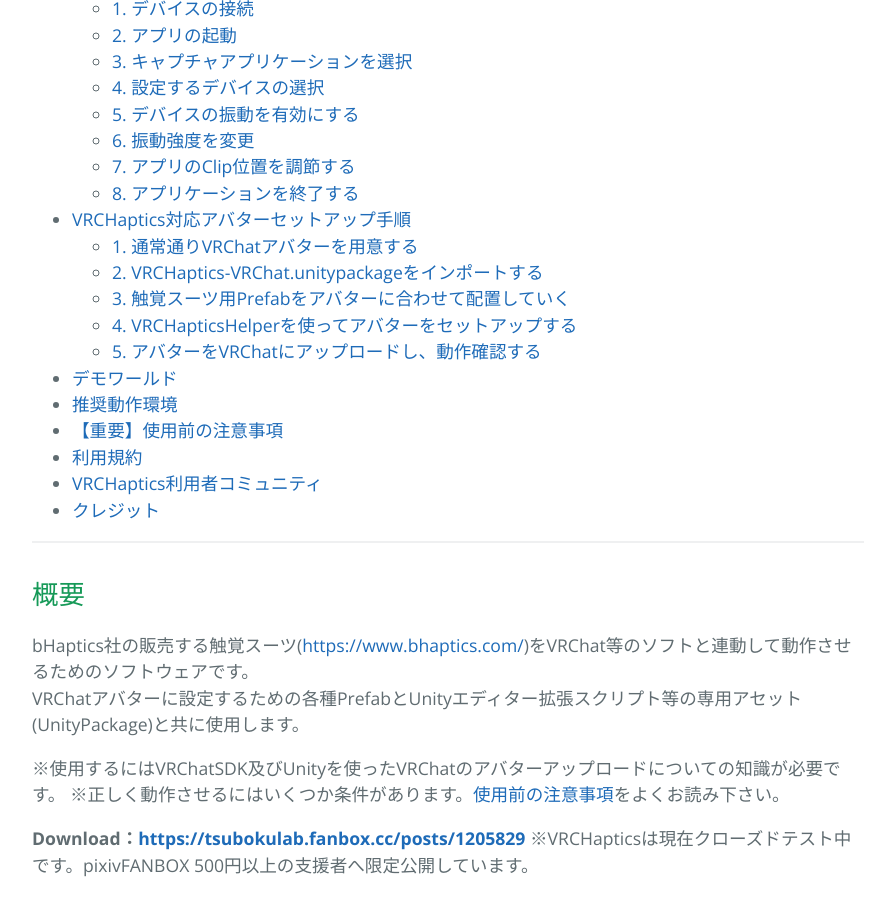
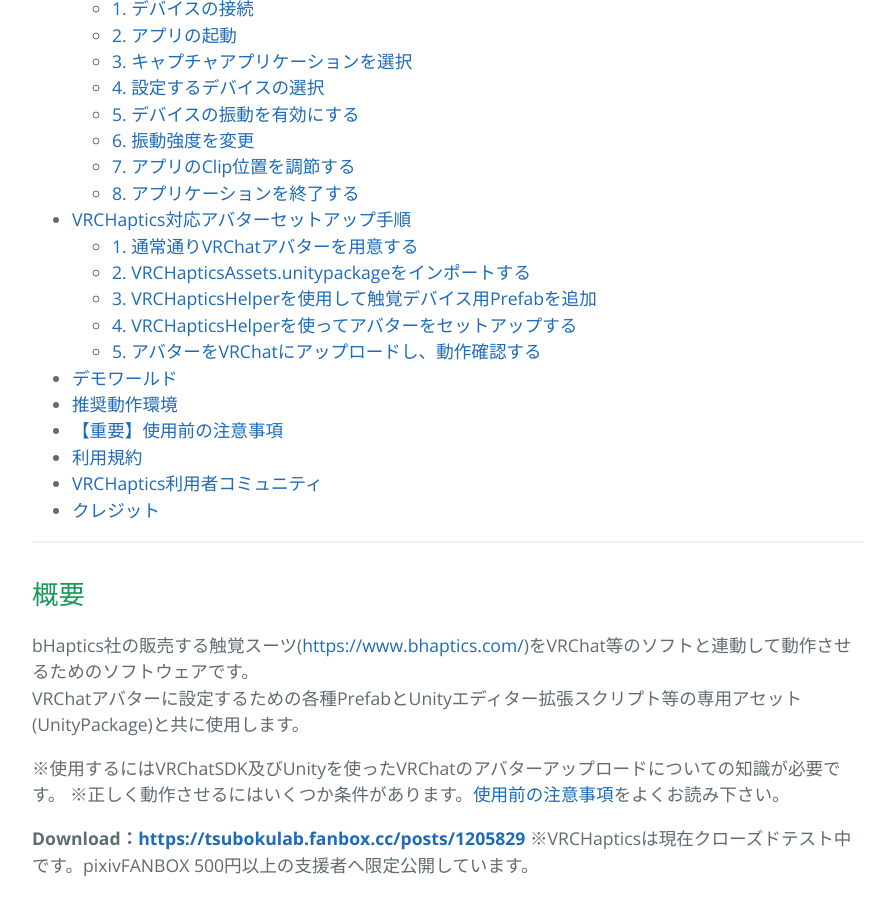
Before and after one commit to TsubokuLab/TsubokuLab.github.io, a Jekyll site: the page built from vrchaptics/index.md, in a window 1280 px wide and 900 px high, scrolled down 1279 px. Shown: the whole window, without its empty margins (192-1074 px from the left). Built offline with Jekyll 4.4.1, drawn with Linux system fonts in a browser that asks for light colours.

Commit message:
update and add image.

```diff
--- a/vrchaptics/index.md
+++ b/vrchaptics/index.md
@@ -26,8 +26,8 @@
   * [8. アプリケーションを終了する](#8-アプリケーションを終了する)
 * [VRCHaptics対応アバターセットアップ手順](#vrchaptics対応アバターセットアップ手順)
   * [1. 通常通りVRChatアバターを用意する](#1-通常通りvrchatアバターを用意する)
-  * [2. VRCHaptics-VRChat.unitypackageをインポートする](#2-vrchaptics-vrchatunitypackageをインポートする)
-  * [3. 触覚スーツ用Prefabをアバターに合わせて配置していく](#3-触覚スーツ用prefabをアバターに合わせて配置していく)
+  * [2. VRCHapticsAssets.unitypackageをインポートする](#2-vrchapticsassetsunitypackageをインポートする)
+  * [3. VRCHapticsHelperを使用して触覚デバイス用Prefabを追加](#3-VRCHapticsHelperを使用して触覚デバイス用Prefabを追加)
   * [4. VRCHapticsHelperを使ってアバターをセットアップする](#4-vrchapticshelperを使ってアバターをセットアップする)
   * [5. アバターをVRChatにアップロードし、動作確認する](#5-アバターをvrchatにアップロードし動作確認する)
 * [デモワールド](#デモワールド)
@@ -177,7 +177,7 @@
 
 ### 2. VRCHapticsAssets.unitypackageをインポートする
 
-![VRCHaptics_09](images\VRCHaptics_09.png)
+![VRCHaptics_09](images\VRCHaptics_import.png)
 
 ### 3. VRCHapticsHelperを使用して触覚デバイス用Prefabを追加
 PrefabにはHidden(可視化モデル無し)とVisualized(可視化モデル有り)の2パターンがあります。
```
Also changed, not shown: vrchaptics/images/VRCHaptics_import.png (added).
